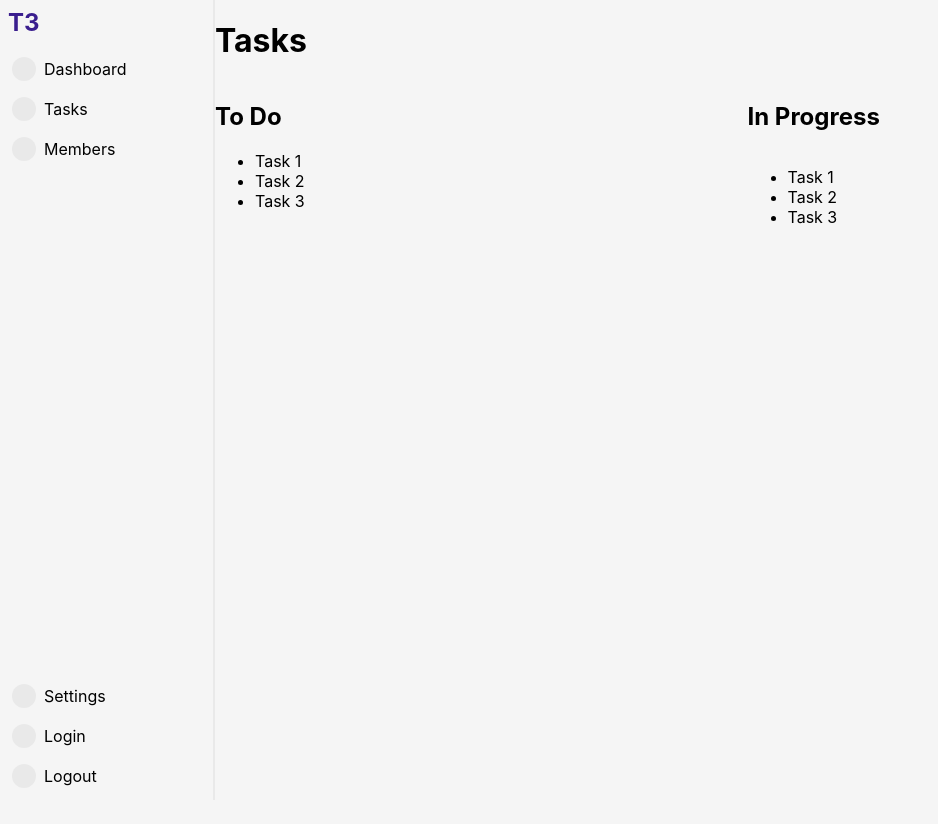
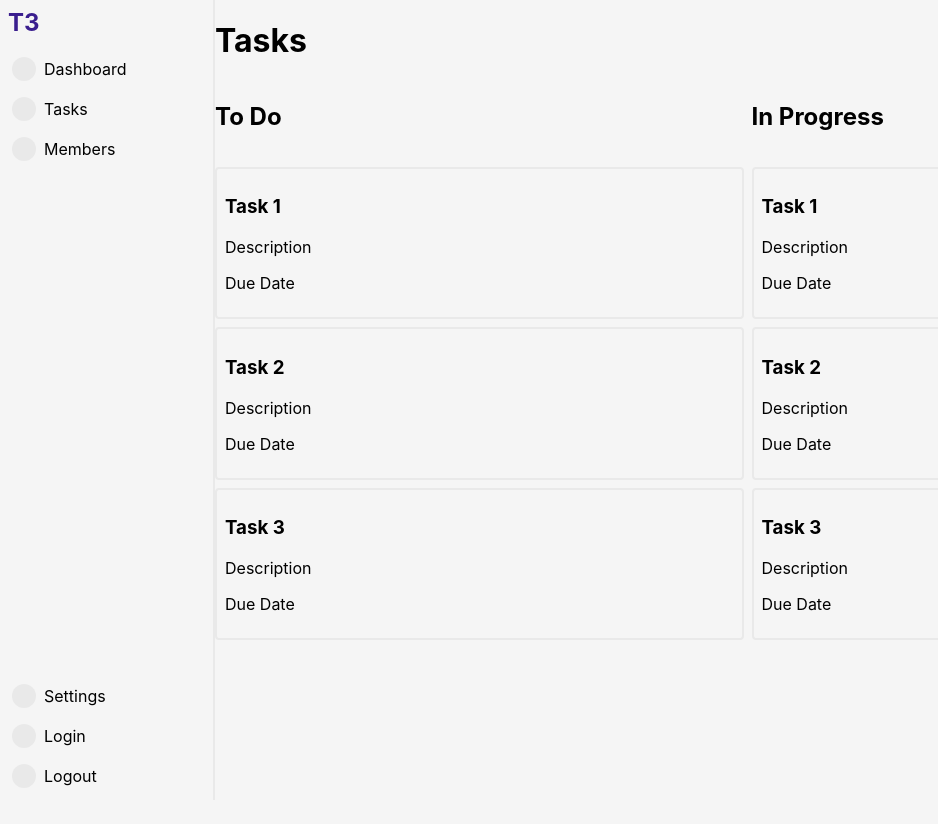
Before and after one commit to lxndrbukin/t3, a React (Create React App) app in the folder client/: page /tasks in a window 1280 px wide. Shown: the top 824 px of the page, without its empty margins (0-938 px from the left). After the commit the page ends 800 px from the top, so only its background shows below. Built offline with nearby package versions, Linux system fonts and the light colour scheme; no server answers.

Commit message:
Working on initial mockup of Tasks layout

```diff
--- a/client/src/components/Tasks/Tasks.tsx
+++ b/client/src/components/Tasks/Tasks.tsx
@@ -26,17 +26,53 @@ export default function Tasks() {
         <div className='tasks-list-container'>
           <h2>To Do</h2>
           <ul className='tasks-list'>
-            <li>Task 1</li>
-            <li>Task 2</li>
-            <li>Task 3</li>
+            <li>
+              <div className='task'>
+                <h3>Task 1</h3>
+                <p>Description</p>
+                <p>Due Date</p>
+              </div>
+            </li>
+            <li>
+              <div className='task'>
+                <h3>Task 2</h3>
+                <p>Description</p>
+                <p>Due Date</p>
+              </div>
+            </li>
+            <li>
+              <div className='task'>
+                <h3>Task 3</h3>
+                <p>Description</p>
+                <p>Due Date</p>
+              </div>
+            </li>
           </ul>
         </div>
-        <div className='tasks-list'>
+        <div className='tasks-list-container'>
           <h2>In Progress</h2>
-          <ul>
-            <li>Task 1</li>
-            <li>Task 2</li>
-            <li>Task 3</li>
+          <ul className='tasks-list'>
+            <li>
+              <div className='task'>
+                <h3>Task 1</h3>
+                <p>Description</p>
+                <p>Due Date</p>
+              </div>
+            </li>
+            <li>
+              <div className='task'>
+                <h3>Task 2</h3>
+                <p>Description</p>
+                <p>Due Date</p>
+              </div>
+            </li>
+            <li>
+              <div className='task'>
+                <h3>Task 3</h3>
+                <p>Description</p>
+                <p>Due Date</p>
+              </div>
+            </li>
           </ul>
         </div>
       </div>
--- a/client/src/components/Tasks/assets/styles.scss
+++ b/client/src/components/Tasks/assets/styles.scss
@@ -9,15 +9,34 @@
 
   .tasks-lists {
     display: grid;
+    gap: 8px;
     grid-template-columns: 1fr 1fr;
     width: 100%;
     height: 100%;
 
-    .tasks-list {
+    .tasks-list-container {
       display: flex;
       flex-direction: column;
-      width: 100%;
+      justify-content: space-between;
       height: 100%;
+
+      .tasks-list {
+        display: flex;
+        flex-direction: column;
+        width: 100%;
+        height: 100%;
+        list-style-type: none;
+        padding: 0;
+        gap: 8px;
+
+        li {
+          display: flex;
+          flex-direction: column;
+          padding: 8px;
+          border: 2px solid $color-light-grey;
+          border-radius: 4px;
+        }
+      }
     }
   }
 }
```
